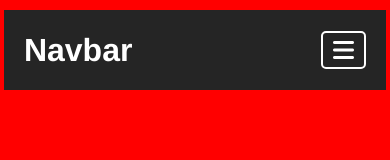
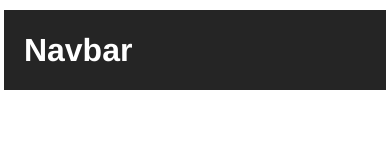
Before and after one commit to matteo-dicaccamo/ES-JS, a plain HTML site: page responsive-navbar/index.html in a window 390 px wide. Drawn offline with Linux system fonts and the light colour scheme.

Commit message:
Update style.css

```diff
--- a/responsive-navbar/style.css
+++ b/responsive-navbar/style.css
@@ -14,7 +14,7 @@
 }
 
 .fa-bars {
-    display: none;
+    display: none !important;
 }
 
 nav {
@@ -145,9 +145,6 @@ li.dropdown {
 }
 
 @media only screen and (max-width: 899px) {
-    body {
-        background-color: red;
-    }
     .fa-bars {
         display: block;
         position: absolute;
```
